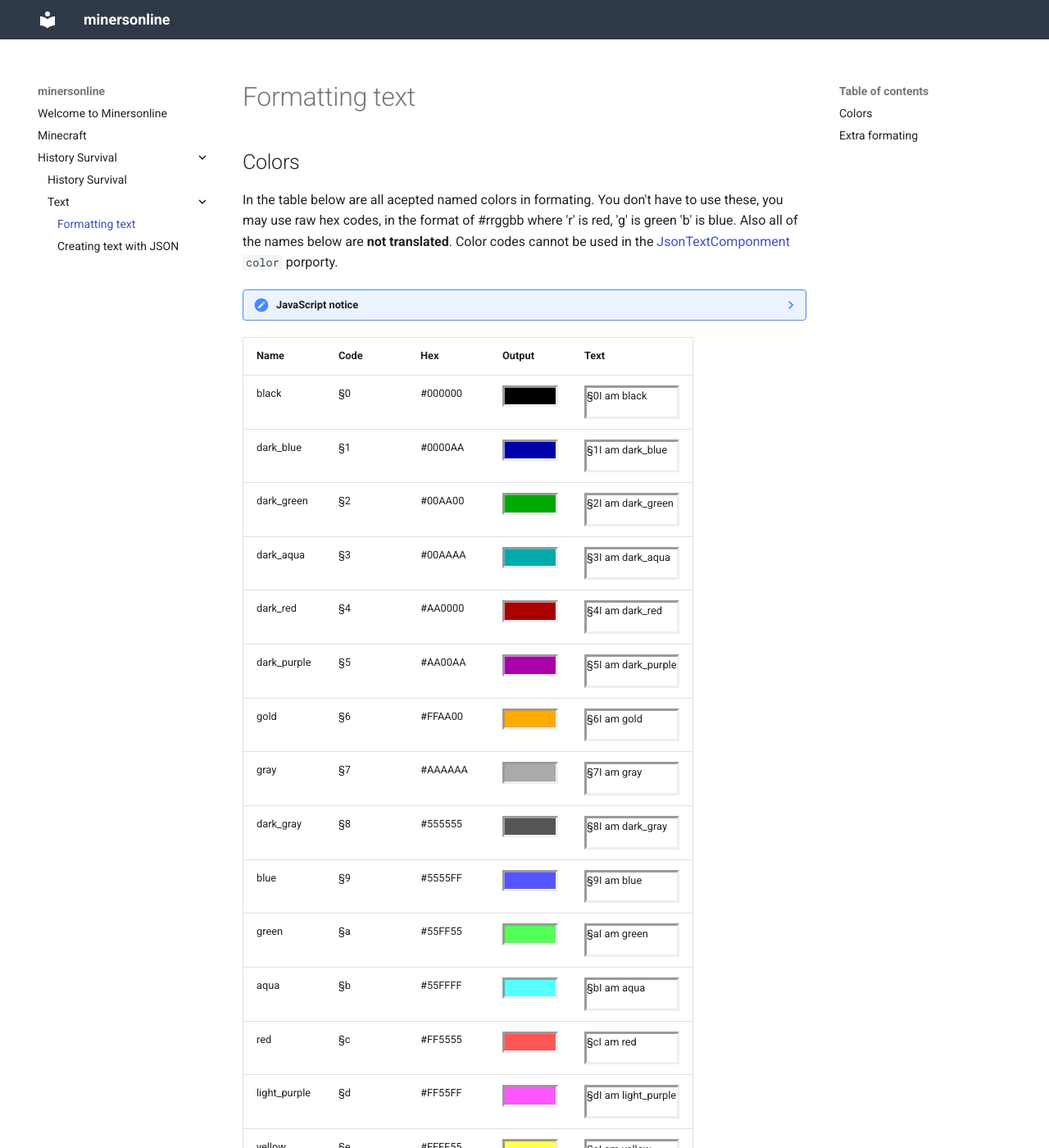
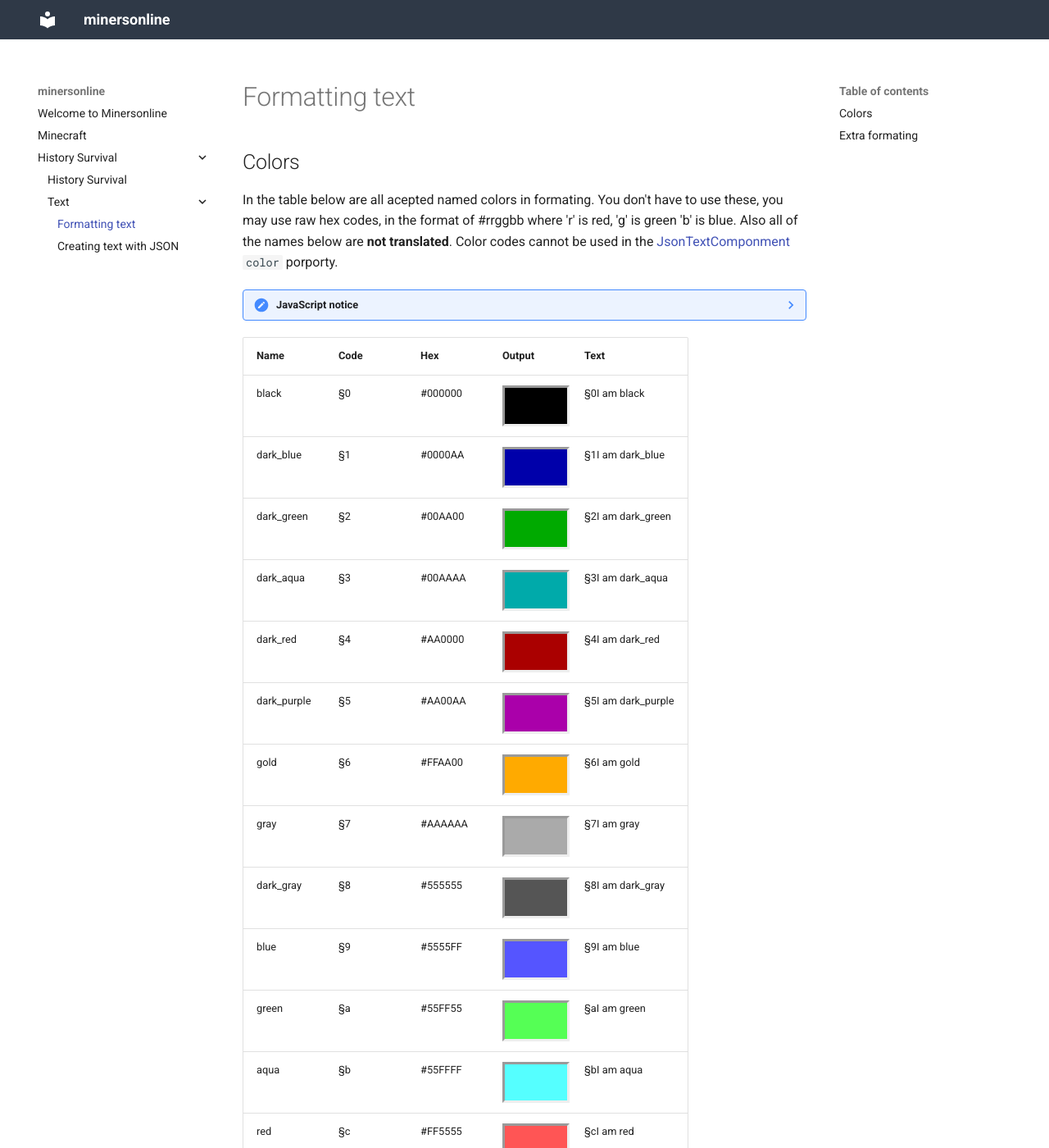
Before and after one commit to ajh123-development/website, an MkDocs documentation site: the page built from docs/History_Survival/Text/Formatting.md, in a window 1280 px wide and 1400 px high. Shown: the whole window at 82% size. Built offline with MkDocs 1.6.1 and Material for MkDocs 9.7.7, drawn with Linux system fonts in a browser that asks for light colours.

Commit message:
Color formatting and new function

```diff
--- a/docs/History_Survival/Text/Formatting.md
+++ b/docs/History_Survival/Text/Formatting.md
@@ -4,8 +4,8 @@
 
 <style>
     .color{
-        height:0;
-        width: 100%;
+        height: 50px;
+        width: 120%;
         padding-bottom:30%;
         border-style: inset;
     }
@@ -16,24 +16,24 @@ In the table below are all acepted named colors in formating. You don't have to
 ??? note "JavaScript notice"
     You may need to enable JavaScript for all of the text outputs to work below.
 
-| Name         | Code | Hex     | Output                                                 | Text                                                       |
-| ------------ | ---- | ------- | ------------------------------------------------------ | ---------------------------------------------------------- |
-| black        | §0   | #000000 | <div class="color" style="background-color: #000000;"> | <p class="color" id="black">§0I am black</p>               |
-| dark_blue    | §1   | #0000AA | <div class="color" style="background-color: #0000AA;"> | <p class="color" id="dark_blue">§1I am dark_blue</p>       |
-| dark_green   | §2   | #00AA00 | <div class="color" style="background-color: #00AA00;"> | <p class="color" id="dark_green">§2I am dark_green</p>     |
-| dark_aqua    | §3   | #00AAAA | <div class="color" style="background-color: #00AAAA;"> | <p class="color" id="dark_aqua">§3I am dark_aqua</p>       |
-| dark_red     | §4   | #AA0000 | <div class="color" style="background-color: #AA0000;"> | <p class="color" id="dark_red">§4I am dark_red</p>         |
-| dark_purple  | §5   | #AA00AA | <div class="color" style="background-color: #AA00AA;"> | <p class="color" id="dark_purple">§5I am dark_purple</p>   |
-| gold         | §6   | #FFAA00 | <div class="color" style="background-color: #FFAA00;"> | <p class="color" id="gold">§6I am gold</p>                 |
-| gray         | §7   | #AAAAAA | <div class="color" style="background-color: #AAAAAA;"> | <p class="color" id="gray">§7I am gray</p>                 |
-| dark_gray    | §8   | #555555 | <div class="color" style="background-color: #555555;"> | <p class="color" id="dark_gray">§8I am dark_gray</p>       |
-| blue         | §9   | #5555FF | <div class="color" style="background-color: #5555FF;"> | <p class="color" id="blue">§9I am blue</p>                 |
-| green        | §a   | #55FF55 | <div class="color" style="background-color: #55FF55;"> | <p class="color" id="green">§aI am green</p>               |
-| aqua         | §b   | #55FFFF | <div class="color" style="background-color: #55FFFF;"> | <p class="color" id="aqua">§bI am aqua</p>                 |
-| red          | §c   | #FF5555 | <div class="color" style="background-color: #FF5555;"> | <p class="color" id="red">§cI am red</p>                   |
-| light_purple | §d   | #FF55FF | <div class="color" style="background-color: #FF55FF;"> | <p class="color" id="light_purple">§dI am light_purple</p> |
-| yellow       | §e   | #FFFF55 | <div class="color" style="background-color: #FFFF55;"> | <p class="color" id="yellow">§eI am yellow</p>             |
-| white        | §f   | #FFFFFF | <div class="color" style="background-color: #FFFFFF;"> | <p class="color" id="white">§fI am white</p>               |
+| Name         | Code | Hex     | Output                                                 | Text                                         |
+| ------------ | ---- | ------- | ------------------------------------------------------ | -------------------------------------------- |
+| black        | §0   | #000000 | <div class="color" style="background-color: #000000;"> | <p id="black">§0I am black</p>               |
+| dark_blue    | §1   | #0000AA | <div class="color" style="background-color: #0000AA;"> | <p id="dark_blue">§1I am dark_blue</p>       |
+| dark_green   | §2   | #00AA00 | <div class="color" style="background-color: #00AA00;"> | <p id="dark_green">§2I am dark_green</p>     |
+| dark_aqua    | §3   | #00AAAA | <div class="color" style="background-color: #00AAAA;"> | <p id="dark_aqua">§3I am dark_aqua</p>       |
+| dark_red     | §4   | #AA0000 | <div class="color" style="background-color: #AA0000;"> | <p id="dark_red">§4I am dark_red</p>         |
+| dark_purple  | §5   | #AA00AA | <div class="color" style="background-color: #AA00AA;"> | <p id="dark_purple">§5I am dark_purple</p>   |
+| gold         | §6   | #FFAA00 | <div class="color" style="background-color: #FFAA00;"> | <p id="gold">§6I am gold</p>                 |
+| gray         | §7   | #AAAAAA | <div class="color" style="background-color: #AAAAAA;"> | <p id="gray">§7I am gray</p>                 |
+| dark_gray    | §8   | #555555 | <div class="color" style="background-color: #555555;"> | <p id="dark_gray">§8I am dark_gray</p>       |
+| blue         | §9   | #5555FF | <div class="color" style="background-color: #5555FF;"> | <p id="blue">§9I am blue</p>                 |
+| green        | §a   | #55FF55 | <div class="color" style="background-color: #55FF55;"> | <p id="green">§aI am green</p>               |
+| aqua         | §b   | #55FFFF | <div class="color" style="background-color: #55FFFF;"> | <p id="aqua">§bI am aqua</p>                 |
+| red          | §c   | #FF5555 | <div class="color" style="background-color: #FF5555;"> | <p id="red">§cI am red</p>                   |
+| light_purple | §d   | #FF55FF | <div class="color" style="background-color: #FF55FF;"> | <p id="light_purple">§dI am light_purple</p> |
+| yellow       | §e   | #FFFF55 | <div class="color" style="background-color: #FFFF55;"> | <p id="yellow">§eI am yellow</p>             |
+| white        | §f   | #FFFFFF | <div class="color" style="background-color: #FFFFFF;"> | <p id="white">§fI am white</p>               |
 
 ## Extra formating
 
```
Also changed, not shown: other parts of docs/History_Survival/Text/Formatting.md (+22 -16 lines), 1 other file.
